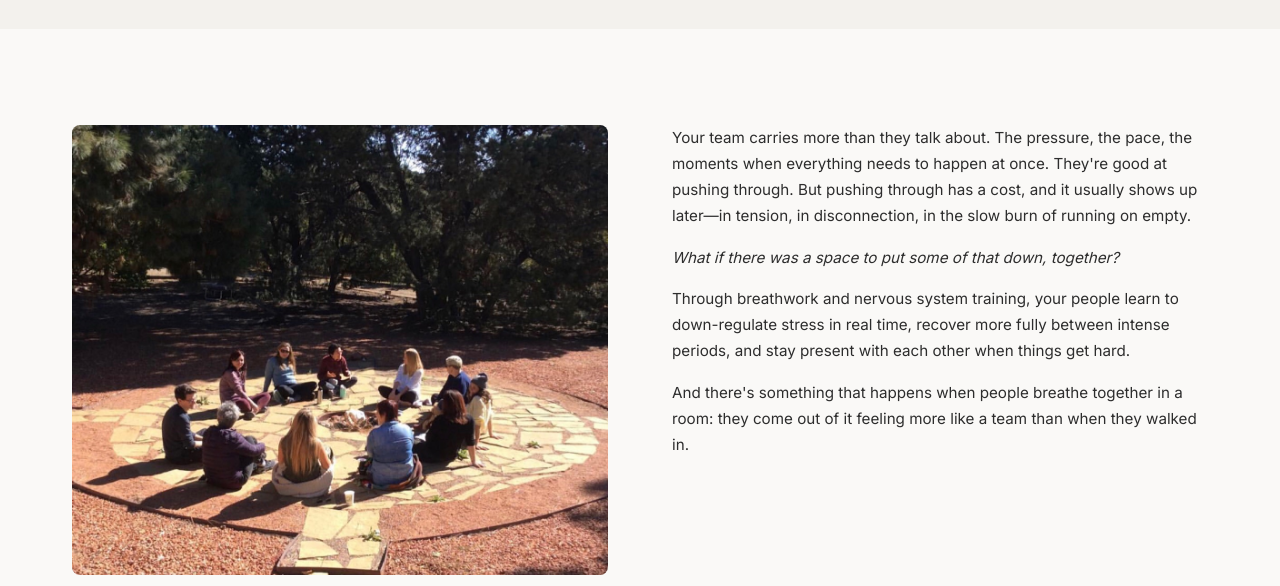
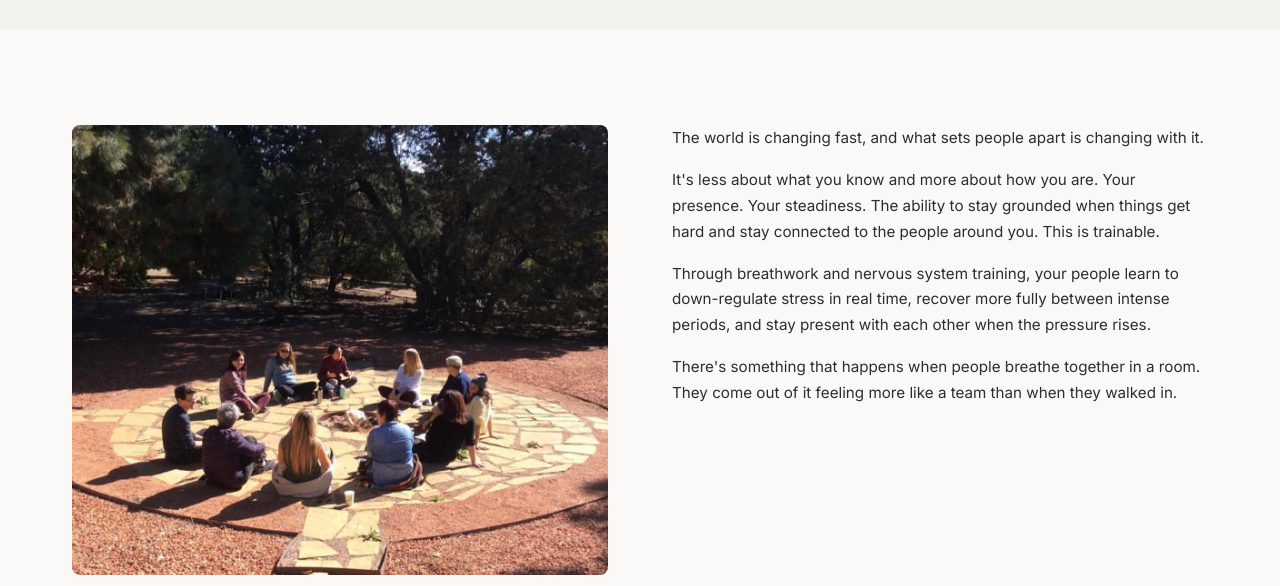
Before and after one commit to harriganeli-source/breathe-with-eli, a plain HTML site: page for-teams.html in a window 1280 px wide. Shown: the part 214-800 px from the top of the page. Drawn offline with nearby package versions, Linux system fonts and the light colour scheme.

Commit message:
Update intro text on For Teams page
Co-Authored-By: Claude Opus 4.5 <noreply@anthropic.com>

```diff
--- a/for-teams.html
+++ b/for-teams.html
@@ -195,10 +195,10 @@
                 </div>
                 <!-- Intro Text -->
                 <div style="font-size: 0.95rem;">
-                    <p>Your team carries more than they talk about. The pressure, the pace, the moments when everything needs to happen at once. They're good at pushing through. But pushing through has a cost, and it usually shows up later—in tension, in disconnection, in the slow burn of running on empty.</p>
-                    <p><em>What if there was a space to put some of that down, together?</em></p>
-                    <p>Through breathwork and nervous system training, your people learn to down-regulate stress in real time, recover more fully between intense periods, and stay present with each other when things get hard.</p>
-                    <p>And there's something that happens when people breathe together in a room: they come out of it feeling more like a team than when they walked in.</p>
+                    <p>The world is changing fast, and what sets people apart is changing with it.</p>
+                    <p>It's less about what you know and more about how you are. Your presence. Your steadiness. The ability to stay grounded when things get hard and stay connected to the people around you. This is trainable.</p>
+                    <p>Through breathwork and nervous system training, your people learn to down-regulate stress in real time, recover more fully between intense periods, and stay present with each other when the pressure rises.</p>
+                    <p>There's something that happens when people breathe together in a room. They come out of it feeling more like a team than when they walked in.</p>
                 </div>
             </div>
         </div>
```
